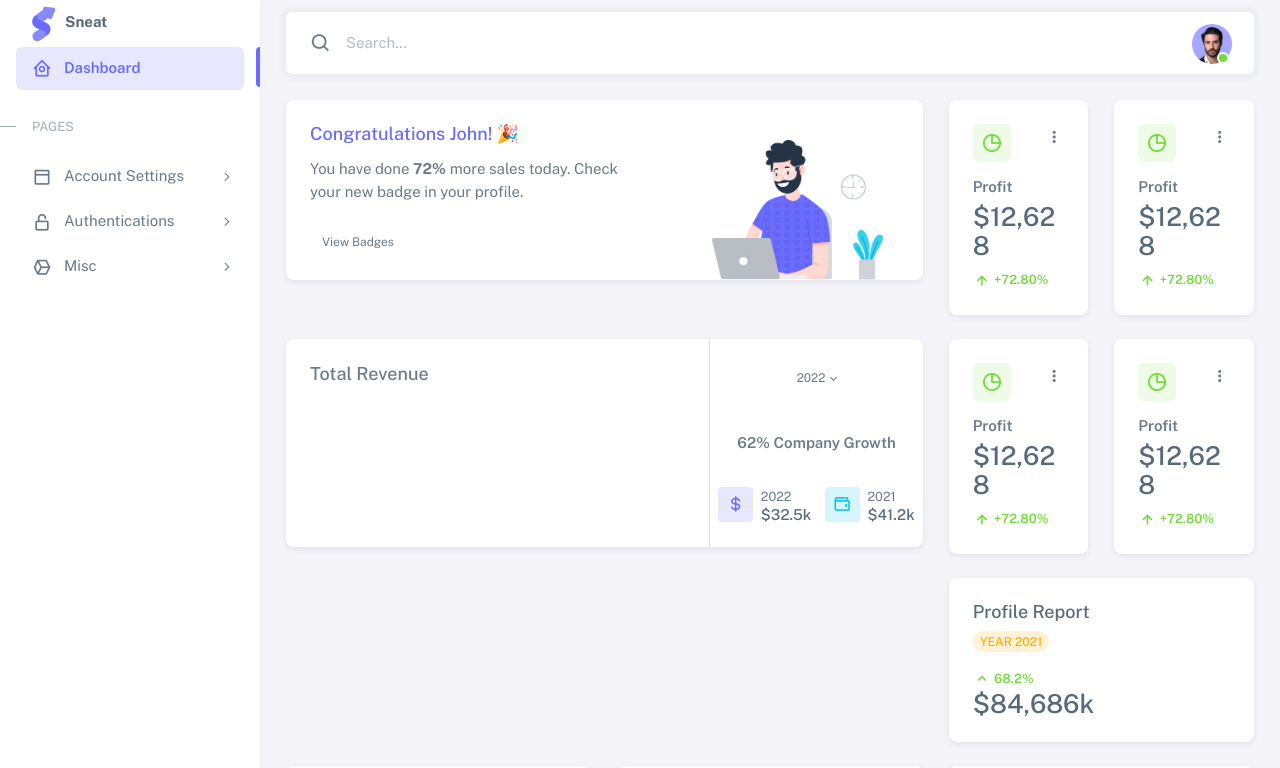
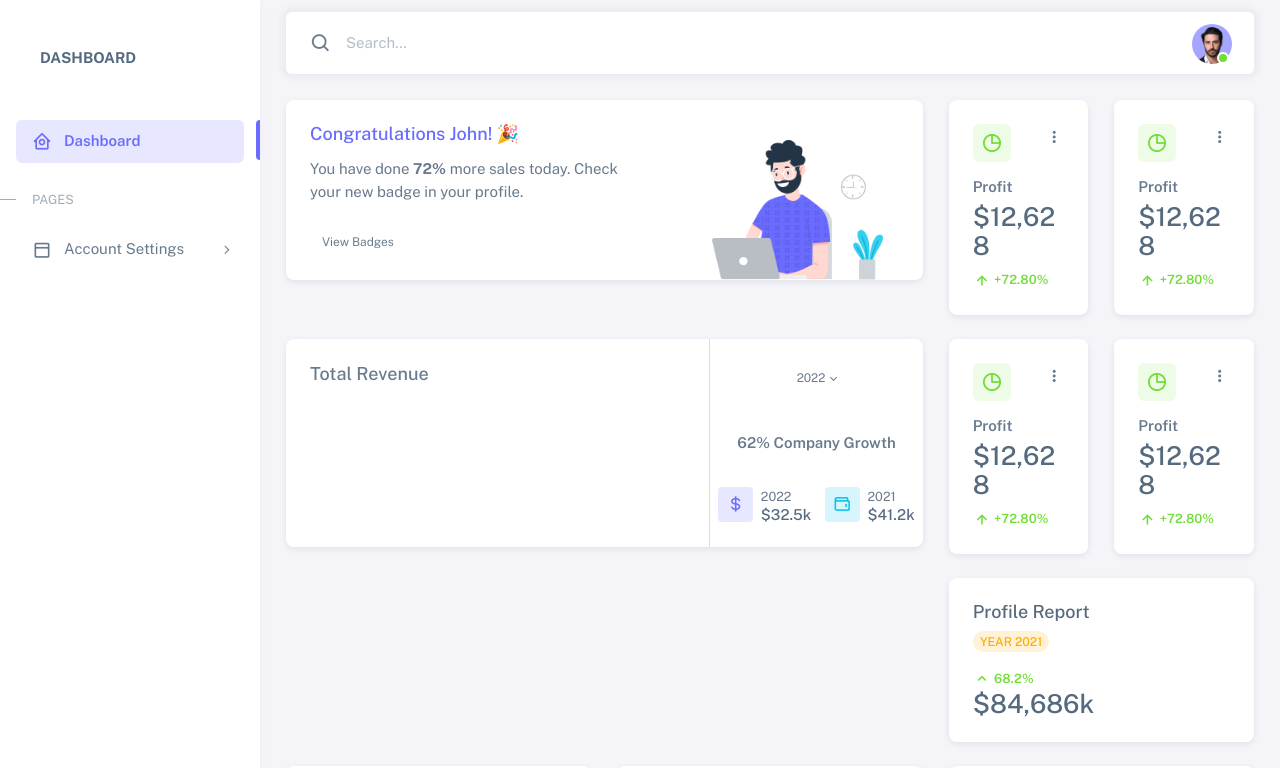
Before and after one commit to ariannimani/admin_dashboard_typescript, a React (Create React App) app: page / in a window 1280 px wide. Shown: the top 768 px of the page. Built offline with nearby package versions, Linux system fonts and the light colour scheme.

Commit message:
Added dropdown menu for cards

```diff
--- a/package.json
+++ b/package.json
@@ -12,11 +12,14 @@
     "@types/react-dom": "^18.0.6",
     "@types/react-redux": "^7.1.24",
     "@types/redux": "^3.6.0",
+    "axios": "^0.27.2",
     "bootstrap": "^5.2.0",
     "react": "^18.2.0",
     "react-bootstrap": "^2.5.0",
     "react-dom": "^18.2.0",
     "react-redux": "^8.0.2",
+    "react-router": "^6.3.0",
+    "react-router-dom": "^6.3.0",
     "react-scripts": "5.0.1",
     "redux": "^4.2.0",
     "typescript": "^4.7.4",
--- a/src/App.tsx
+++ b/src/App.tsx
@@ -12,7 +12,7 @@ import { OrderStatistics } from "./components/order-statistics/order-statistics"
 import { MenuItems } from "./components/menu-items/menu-items";
 import "./App.css";
 
-function App() {
+export const App = () => {
   return (
     <div className="layout-wrapper layout-content-navbar">
       <div className="layout-container">
@@ -71,6 +71,4 @@ function App() {
       <div className="layout-overlay layout-menu-toggle"></div>
     </div>
   );
-}
-
-export default App;
+};
--- /dev/null
+++ b/src/components/dropdown-menu/dropdown-menu.tsx
@@ -0,0 +1,24 @@
+import { FunctionComponent } from "react";
+import { Link } from "react-router-dom";
+
+interface IDropdownMenu {
+  isOpen: boolean;
+}
+
+export const DropdownMenu: FunctionComponent<IDropdownMenu> = ({
+  isOpen,
+}): JSX.Element => {
+  return (
+    <div
+      className={`dropdown-menu dropdown-menu-end ${isOpen ? "show" : ""}`}
+      aria-labelledby="cardOpt3"
+    >
+      <Link className="dropdown-item" to="./">
+        View
+      </Link>
+      <Link className="dropdown-item" to="./">
+        Delete
+      </Link>
+    </div>
+  );
+};
--- /dev/null
+++ b/src/components/menu-item/menu-item.tsx
@@ -0,0 +1,16 @@
+import React from "react";
+import { MenuSubItem } from "../menu-sub-item/menu-sub-item";
+
+export const MenuItem = () => {
+  return (
+    <li className="menu-item">
+      <a href="./" className="menu-link menu-toggle">
+        <i className="menu-icon tf-icons bx bx-dock-top"></i>
+        <div data-i18n="Account Settings">Account Settings</div>
+      </a>
+      <ul className="menu-sub">
+        <MenuSubItem />
+      </ul>
+    </li>
+  );
+};
--- a/src/components/menu-items/menu-items.tsx
+++ b/src/components/menu-items/menu-items.tsx
@@ -1,4 +1,5 @@
 import React from "react";
+import { MenuItem } from "../menu-item/menu-item";
 
 export const MenuItems = () => {
   return (
@@ -8,84 +9,8 @@ export const MenuItems = () => {
     >
       <div className="app-brand demo">
         <a href="index.html" className="app-brand-link">
-          <span className="app-brand-logo demo">
-            <svg
-              width="25"
-              viewBox="0 0 25 42"
-              version="1.1"
-              xmlns="http://www.w3.org/2000/svg"
-              xmlnsXlink="http://www.w3.org/1999/xlink"
-            >
-              <defs>
-                <path
-                  d="M13.7918663,0.358365126 L3.39788168,7.44174259 C0.566865006,9.69408886 -0.379795268,12.4788597 0.557900856,15.7960551 C0.68998853,16.2305145 1.09562888,17.7872135 3.12357076,19.2293357 C3.8146334,19.7207684 5.32369333,20.3834223 7.65075054,21.2172976 L7.59773219,21.2525164 L2.63468769,24.5493413 C0.445452254,26.3002124 0.0884951797,28.5083815 1.56381646,31.1738486 C2.83770406,32.8170431 5.20850219,33.2640127 7.09180128,32.5391577 C8.347334,32.0559211 11.4559176,30.0011079 16.4175519,26.3747182 C18.0338572,24.4997857 18.6973423,22.4544883 18.4080071,20.2388261 C17.963753,17.5346866 16.1776345,15.5799961 13.0496516,14.3747546 L10.9194936,13.4715819 L18.6192054,7.984237 L13.7918663,0.358365126 Z"
-                  id="path-1"
-                ></path>
-                <path
-                  d="M5.47320593,6.00457225 C4.05321814,8.216144 4.36334763,10.0722806 6.40359441,11.5729822 C8.61520715,12.571656 10.0999176,13.2171421 10.8577257,13.5094407 L15.5088241,14.433041 L18.6192054,7.984237 C15.5364148,3.11535317 13.9273018,0.573395879 13.7918663,0.358365126 C13.5790555,0.511491653 10.8061687,2.3935607 5.47320593,6.00457225 Z"
-                  id="path-3"
-                ></path>
-                <path
-                  d="M7.50063644,21.2294429 L12.3234468,23.3159332 C14.1688022,24.7579751 14.397098,26.4880487 13.008334,28.506154 C11.6195701,30.5242593 10.3099883,31.790241 9.07958868,32.3040991 C5.78142938,33.4346997 4.13234973,34 4.13234973,34 C4.13234973,34 2.75489982,33.0538207 2.37032616e-14,31.1614621 C-0.55822714,27.8186216 -0.55822714,26.0572515 -4.05231404e-15,25.8773518 C0.83734071,25.6075023 2.77988457,22.8248993 3.3049379,22.52991 C3.65497346,22.3332504 5.05353963,21.8997614 7.50063644,21.2294429 Z"
-                  id="path-4"
-                ></path>
-                <path
-                  d="M20.6,7.13333333 L25.6,13.8 C26.2627417,14.6836556 26.0836556,15.9372583 25.2,16.6 C24.8538077,16.8596443 24.4327404,17 24,17 L14,17 C12.8954305,17 12,16.1045695 12,15 C12,14.5672596 12.1403557,14.1461923 12.4,13.8 L17.4,7.13333333 C18.0627417,6.24967773 19.3163444,6.07059163 20.2,6.73333333 C20.3516113,6.84704183 20.4862915,6.981722 20.6,7.13333333 Z"
-                  id="path-5"
-                ></path>
-              </defs>
-              <g
-                id="g-app-brand"
-                stroke="none"
-                strokeWidth="1"
-                fill="none"
-                fillRule="evenodd"
-              >
-                <g
-                  id="Brand-Logo"
-                  transform="translate(-27.000000, -15.000000)"
-                >
-                  <g id="Icon" transform="translate(27.000000, 15.000000)">
-                    <g id="Mask" transform="translate(0.000000, 8.000000)">
-                      <mask id="mask-2" fill="white">
-                        <use xlinkHref="#path-1"></use>
-                      </mask>
-                      <use fill="#696cff" xlinkHref="#path-1"></use>
-                      <g id="Path-3" mask="url(#mask-2)">
-                        <use fill="#696cff" xlinkHref="#path-3"></use>
-                        <use
-                          fillOpacity="0.2"
-                          fill="#FFFFFF"
-                          xlinkHref="#path-3"
-                        ></use>
-                      </g>
-                      <g id="Path-4" mask="url(#mask-2)">
-                        <use fill="#696cff" xlinkHref="#path-4"></use>
-                        <use
-                          fillOpacity="0.2"
-                          fill="#FFFFFF"
-                          xlinkHref="#path-4"
-                        ></use>
-                      </g>
-                    </g>
-                    <g
-                      id="Triangle"
-                      transform="translate(19.000000, 11.000000) rotate(-300.000000) translate(-19.000000, -11.000000) "
-                    >
-                      <use fill="#696cff" xlinkHref="#path-5"></use>
-                      <use
-                        fillOpacity="0.2"
-                        fill="#FFFFFF"
-                        xlinkHref="#path-5"
-                      ></use>
-                    </g>
-                  </g>
-                </g>
-              </g>
-            </svg>
-          </span>
           <span className="app-brand-text demo menu-text fw-bolder ms-2">
-            Sneat
+            DASHBOARD
           </span>
         </a>
 
@@ -111,91 +36,7 @@ export const MenuItems = () => {
         <li className="menu-header small text-uppercase">
           <span className="menu-header-text">Pages</span>
         </li>
-        <li className="menu-item">
-          <a href="./" className="menu-link menu-toggle">
-            <i className="menu-icon tf-icons bx bx-dock-top"></i>
-            <div data-i18n="Account Settings">Account Settings</div>
-          </a>
-          <ul className="menu-sub">
-            <li className="menu-item">
-              <a
-                href="pages-account-settings-account.html"
-                className="menu-link"
-              >
-                <div data-i18n="Account">Account</div>
-              </a>
-            </li>
-            <li className="menu-item">
-              <a
-                href="pages-account-settings-notifications.html"
-                className="menu-link"
-              >
-                <div data-i18n="Notifications">Notifications</div>
-              </a>
-            </li>
-            <li className="menu-item">
-              <a
-                href="pages-account-settings-connections.html"
-                className="menu-link"
-              >
-                <div data-i18n="Connections">Connections</div>
-              </a>
-            </li>
-          </ul>
-        </li>
-        <li className="menu-item">
-          <a href="./" className="menu-link menu-toggle">
-            <i className="menu-icon tf-icons bx bx-lock-open-alt"></i>
-            <div data-i18n="Authentications">Authentications</div>
-          </a>
-          <ul className="menu-sub">
-            <li className="menu-item">
-              <a
-                href="auth-login-basic.html"
-                className="menu-link"
-                target="_blank"
-              >
-                <div data-i18n="Basic">Login</div>
-              </a>
-            </li>
-            <li className="menu-item">
-              <a
-                href="auth-register-basic.html"
-                className="menu-link"
-                target="_blank"
-              >
-                <div data-i18n="Basic">Register</div>
-              </a>
-            </li>
-            <li className="menu-item">
-              <a
-                href="auth-forgot-password-basic.html"
-                className="menu-link"
-                target="_blank"
-              >
-                <div data-i18n="Basic">Forgot Password</div>
-              </a>
-            </li>
-          </ul>
-        </li>
-        <li className="menu-item">
-          <a href="./" className="menu-link menu-toggle">
-            <i className="menu-icon tf-icons bx bx-cube-alt"></i>
-            <div data-i18n="Misc">Misc</div>
-          </a>
-          <ul className="menu-sub">
-            <li className="menu-item">
-              <a href="pages-misc-error.html" className="menu-link">
-                <div data-i18n="Error">Error</div>
-              </a>
-            </li>
-            <li className="menu-item">
-              <a href="pages-misc-under-maintenance.html" className="menu-link">
-                <div data-i18n="Under Maintenance">Under Maintenance</div>
-              </a>
-            </li>
-          </ul>
-        </li>
+        <MenuItem />
       </ul>
     </aside>
   );
--- /dev/null
+++ b/src/components/menu-sub-item/menu-sub-item.tsx
@@ -0,0 +1,11 @@
+import React from "react";
+
+export const MenuSubItem = () => {
+  return (
+    <li className="menu-item">
+      <a href="pages-account-settings-account.html" className="menu-link">
+        <div data-i18n="Account">Account</div>
+      </a>
+    </li>
+  );
+};
--- a/src/index.tsx
+++ b/src/index.tsx
@@ -1,12 +1,15 @@
 import React from "react";
 import ReactDOM from "react-dom/client";
-import App from "./App";
+import { BrowserRouter } from "react-router-dom";
+import { App } from "./App";
 
 const root = ReactDOM.createRoot(
   document.getElementById("root") as HTMLElement
 );
 root.render(
   <React.StrictMode>
-    <App />
+    <BrowserRouter>
+      <App />
+    </BrowserRouter>
   </React.StrictMode>
 );
```
Also changed, not shown: src/components/dropdown-item/dropdown-item.tsx (added, +14 -0 lines), src/components/transaction-card/transaction-card.tsx (+11 -13 lines), src/components/transactions-statistics/transaction-statistics.tsx (+10 -15 lines), tsconfig.json (+4 -9 lines), src/App.css, 2 other files (tests, documents, lock files or other folders).
